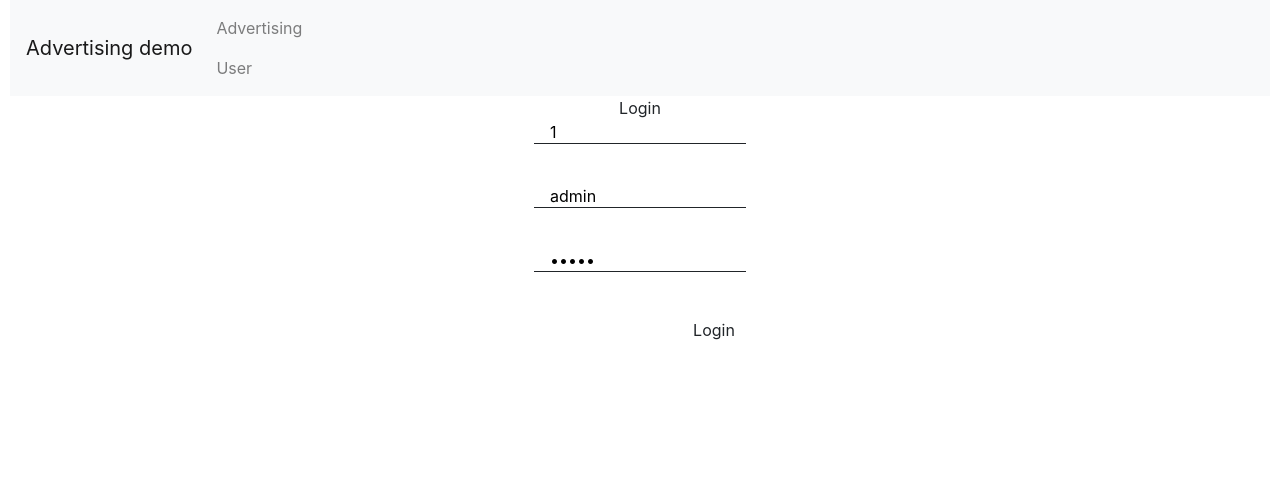
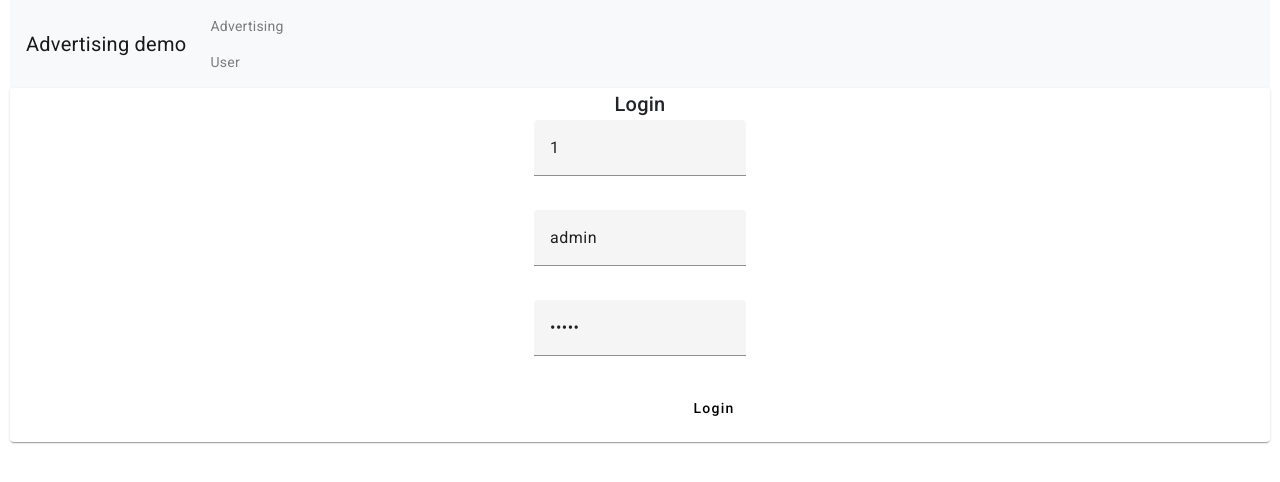
Before and after one commit to SzAndras1/szakdolgozat, an Angular app in the folder project/cowork-gateway/web/cowork-web/: page / in a window 1280 px wide. Shown: the top 482 px of the page. Built offline with nearby package versions, Linux system fonts and the light colour scheme.

Commit message:
Style fix

```diff
--- a/project/cowork-gateway/web/cowork-web/angular.json
+++ b/project/cowork-gateway/web/cowork-web/angular.json
@@ -30,6 +30,7 @@
               "src/assets"
             ],
             "styles": [
+              "@angular/material/prebuilt-themes/deeppurple-amber.css",
               "src/styles.scss"
             ],
             "scripts": []
@@ -93,6 +94,7 @@
               "src/assets"
             ],
             "styles": [
+              "@angular/material/prebuilt-themes/deeppurple-amber.css",
               "src/styles.scss"
             ],
             "scripts": []
--- a/project/cowork-gateway/web/cowork-web/package.json
+++ b/project/cowork-gateway/web/cowork-web/package.json
@@ -11,6 +11,7 @@
   "private": true,
   "dependencies": {
     "@angular/animations": "^15.0.0",
+    "@angular/cdk": "^15.0.2",
     "@angular/common": "^15.0.0",
     "@angular/compiler": "^15.0.0",
     "@angular/core": "^15.0.0",
--- a/project/cowork-gateway/web/cowork-web/src/index.html
+++ b/project/cowork-gateway/web/cowork-web/src/index.html
@@ -6,8 +6,11 @@
   <base href="/">
   <meta name="viewport" content="width=device-width, initial-scale=1">
   <link rel="icon" type="image/x-icon" href="favicon.ico">
+  <link rel="preconnect" href="https://fonts.gstatic.com">
+  <link href="https://fonts.googleapis.com/css2?family=Roboto:wght@300;400;500&display=swap" rel="stylesheet">
+  <link href="https://fonts.googleapis.com/icon?family=Material+Icons" rel="stylesheet">
 </head>
-<body>
+<body class="mat-typography">
   <app-root></app-root>
 </body>
 </html>
--- a/project/cowork-gateway/web/cowork-web/src/styles.scss
+++ b/project/cowork-gateway/web/cowork-web/src/styles.scss
@@ -24,3 +24,8 @@
 .danger-snackbar {
  background: #B00020;
 }
+
+
+
+html, body { height: 100%; }
+body { margin: 0; font-family: Roboto, "Helvetica Neue", sans-serif; }
```
Also changed, not shown: 1 other file (tests, documents, lock files or other folders).
